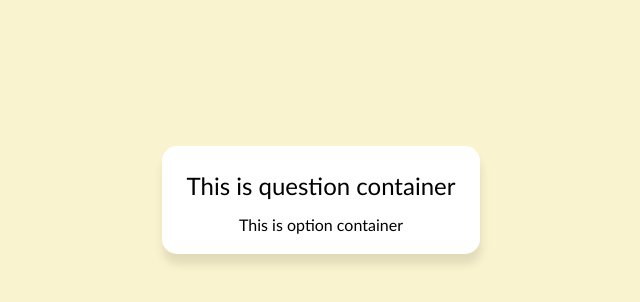
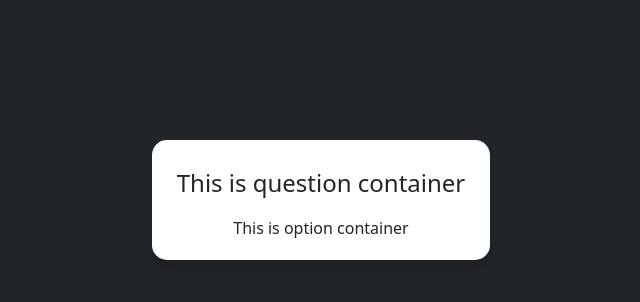
Before and after one commit to AmAkAtch/JavaScript, a plain HTML site: page quiz_app/index.html in a window 1280 px wide. Shown: the whole page, without its empty margins (319-959 px from the left). Drawn offline with nearby package versions, Linux system fonts and the light colour scheme.

Commit message:
Minor Changes

```diff
--- a/quiz_app/index.html
+++ b/quiz_app/index.html
@@ -5,8 +5,9 @@
         <meta name="viewport" content="width=device-width, initial-scale=1.0" />
         <title>Quiz App 1.0</title>
         <link rel="stylesheet" href="styles.css"/>
+        <link href="https://cdn.jsdelivr.net/npm/bootstrap@5.3.3/dist/css/bootstrap.min.css" rel="stylesheet" integrity="sha384-QWTKZyjpPEjISv5WaRU9OFeRpok6YctnYmDr5pNlyT2bRjXh0JMhjY6hW+ALEwIH" crossorigin="anonymous">
     </head>
-    <body>
+    <body class="p-3 mb-2 bg-dark">
         <div id="quiz-container">
             <div id="question">
                 This is question container
--- a/quiz_app/script.js
+++ b/quiz_app/script.js
@@ -40,9 +40,7 @@ function loadQuestion(){
             }else{
                 currentQuestionIndex++;
             }
-            console.log(currentQuestionIndex);
-            console.log(score);
-            console.log(quizData.length)
+
             if(currentQuestionIndex<quizData.length){
                 loadQuestion();
             }else{
--- a/quiz_app/styles.css
+++ b/quiz_app/styles.css
@@ -1,6 +1,5 @@
 body {
     font-family:'Gill Sans', 'Gill Sans MT', Calibri, 'Trebuchet MS', sans-serif;
-    background-color: #faf3cf;
     display: flex;
     justify-content: center;
     align-items: center;
```
